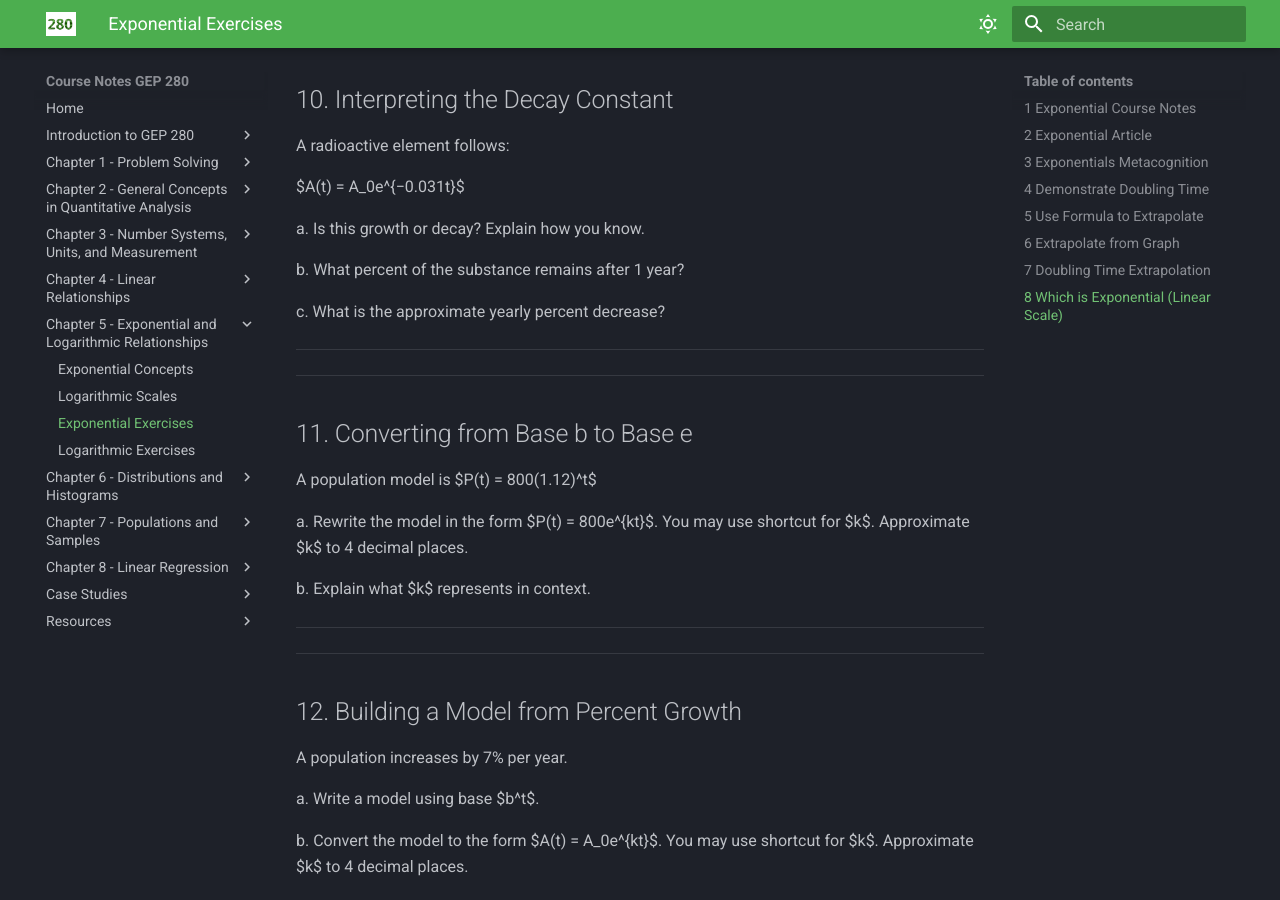
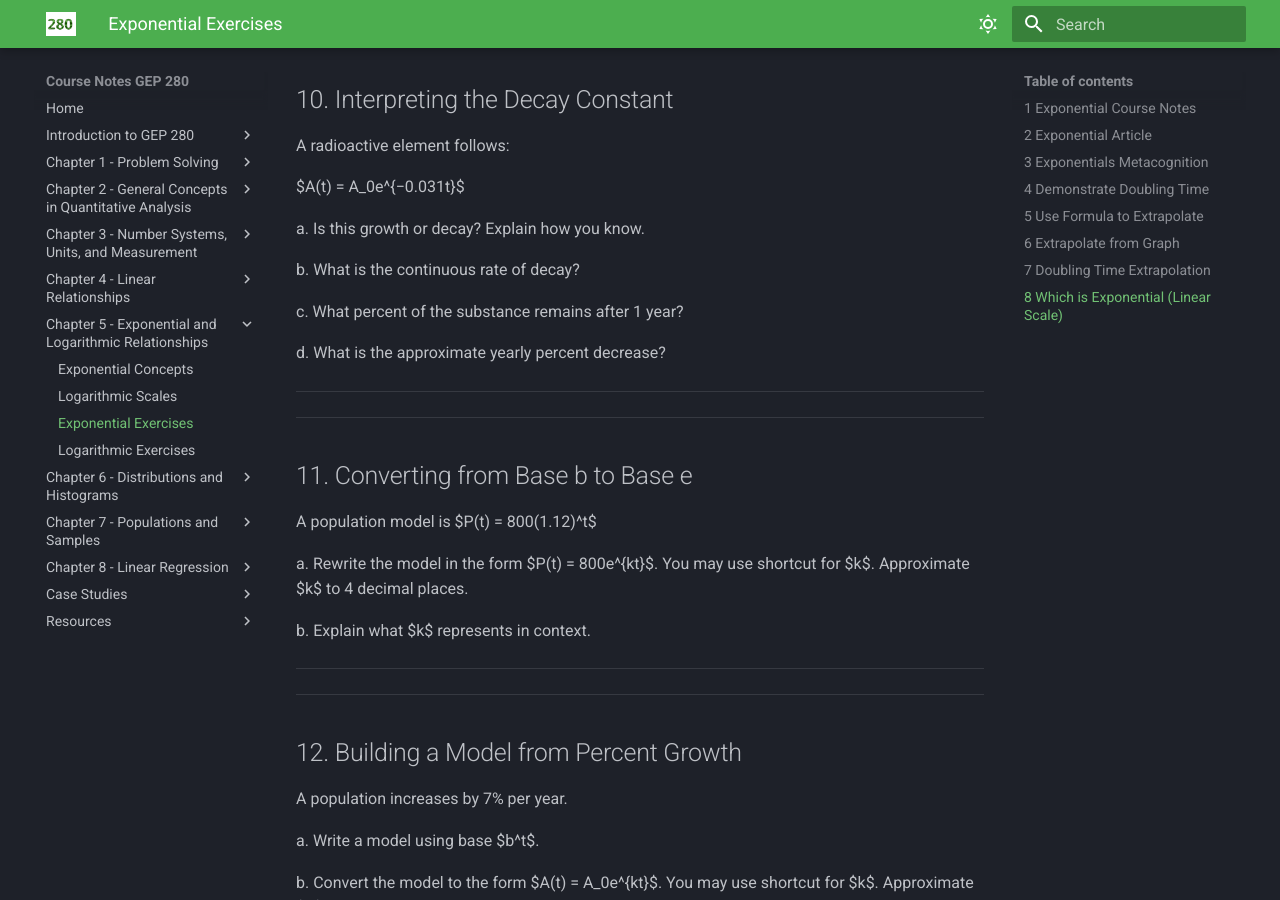
Before and after one commit to wgalbraith/280, an MkDocs documentation site: the page built from docs_student/exponential-exercises.md, in a window 1280 px wide and 900 px high, scrolled down 4458 px. Built offline with MkDocs 1.6.1 and Material for MkDocs 9.7.7, drawn with Linux system fonts in a browser that asks for light colours; nearby versions of some CDN libraries; some web fonts are replaced; library files that are not in the unit come from our copies.

Commit message:
Update exponential-exercises.md

```diff
--- a/docs_student/exponential-exercises.md
+++ b/docs_student/exponential-exercises.md
@@ -95,9 +95,11 @@ $A(t) = A_0e^{−0.031t}$
 
 a. Is this growth or decay? Explain how you know.
 
-b. What percent of the substance remains after 1 year?
+b. What is the continuous rate of decay?
 
-c. What is the approximate yearly percent decrease?
+c. What percent of the substance remains after 1 year?
+
+d. What is the approximate yearly percent decrease?
 
 ---
 
```
